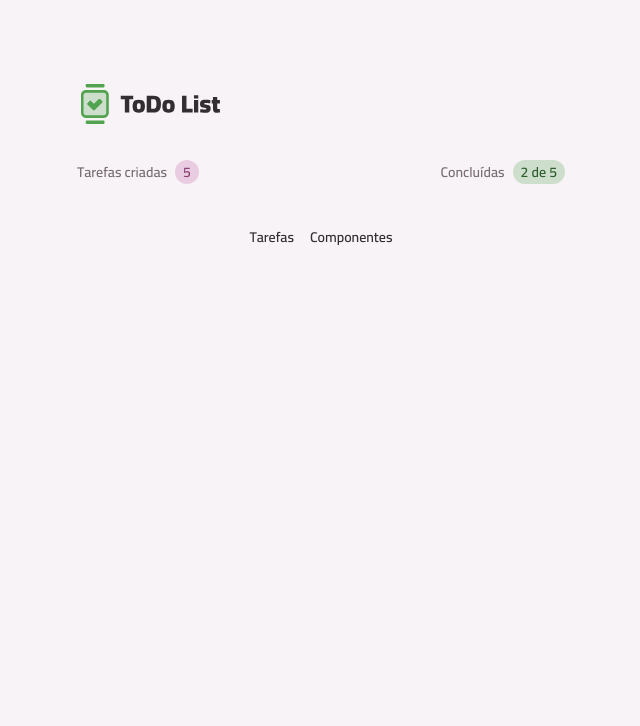
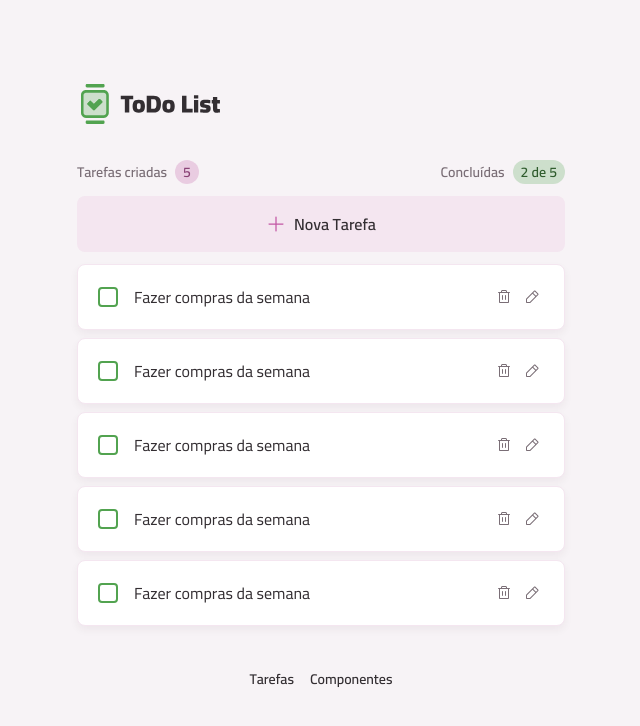
Before and after one commit to jeadamek/todo-list, a React (Vite) app: page / in a window 1280 px wide. Shown: the top 726 px of the page, without its empty margins (319-959 px from the left). Built offline with nearby package versions, Linux system fonts and the light colour scheme.

Commit message:
tasks component

```diff
--- a/src/components/button.tsx
+++ b/src/components/button.tsx
@@ -72,7 +72,7 @@
 }: ButtonProps) {
   return (
     <button
-      className={buttonVariants({ variant, size })}
+      className={buttonVariants({ variant, size, className })}
       {...props}
     >
       {IconComponent && (
--- a/src/components/card.tsx
+++ b/src/components/card.tsx
@@ -35,7 +35,7 @@
   return React.createElement(
     as,
     {
-      className: cardVariants({ size }),
+      className: cardVariants({ size, className }),
       ...props,
     },
     children
--- /dev/null
+++ b/src/core-components/task-item.tsx
@@ -0,0 +1,54 @@
+import ButtonIcon from "../components/button-icon";
+import Card from "../components/card";
+import InputCheckbox from "../components/input-checkbox";
+import Text from "../components/text";
+
+import TrashIcon from "../assets/icons/trash.svg?react";
+import PencilIcon from "../assets/icons/pencil.svg?react";
+import XIcon from "../assets/icons/x.svg?react";
+import CheckIcon from "../assets/icons/check.svg?react";
+import { useState } from "react";
+import InputText from "../components/Input-text";
+
+export default function TaskItem() {
+  const [isEditing, setIsEditing] = useState(false);
+
+  function handleEditTask() {
+    setIsEditing(true);
+  }
+
+  function handleExitEditTask() {
+    setIsEditing(false);
+  }
+
+  return (
+    <Card size={"md"} className="flex items-center gap-4">
+      {!isEditing ? (
+        <>
+          <InputCheckbox />
+          <Text className="flex-1">Fazer compras da semana</Text>
+          <div className="flex gap-1">
+            <ButtonIcon icon={TrashIcon} variant={"tertiary"} />
+            <ButtonIcon
+              icon={PencilIcon}
+              variant={"tertiary"}
+              onClick={handleEditTask}
+            />
+          </div>
+        </>
+      ) : (
+        <>
+          <InputText className="flex-1" />
+          <div className="flex gap-1">
+            <ButtonIcon
+              icon={XIcon}
+              variant={"secondary"}
+              onClick={handleExitEditTask}
+            />
+            <ButtonIcon icon={CheckIcon} variant={"primary"} />
+          </div>
+        </>
+      )}
+    </Card>
+  );
+}
--- /dev/null
+++ b/src/core-components/tasks-list.tsx
@@ -0,0 +1,21 @@
+import Button from "../components/button";
+
+import PlusIcon from "../assets/icons/plus.svg?react";
+import TaskItem from "./task-item";
+
+export default function TasksList() {
+  return (
+    <>
+      <section>
+        <Button icon={PlusIcon} className="w-full">Nova Tarefa</Button>
+      </section>
+      <section className="space-y-2">
+        <TaskItem />
+        <TaskItem />
+        <TaskItem />
+        <TaskItem />
+        <TaskItem />
+      </section>
+    </>
+  )
+}
--- a/src/pages/page-home.tsx
+++ b/src/pages/page-home.tsx
@@ -1,4 +1,5 @@
 import Container from "../components/container";
+import TasksList from "../core-components/tasks-list";
 import TasksSummary from "../core-components/tasks-summary";
 
 export default function PageHome() {
@@ -6,5 +7,7 @@
     <header className="flex items-center justify-between">
       <TasksSummary />
     </header>
+
+    <TasksList />
   </Container>
 }
```
Also changed, not shown: src/assets/images/logo.svg.
